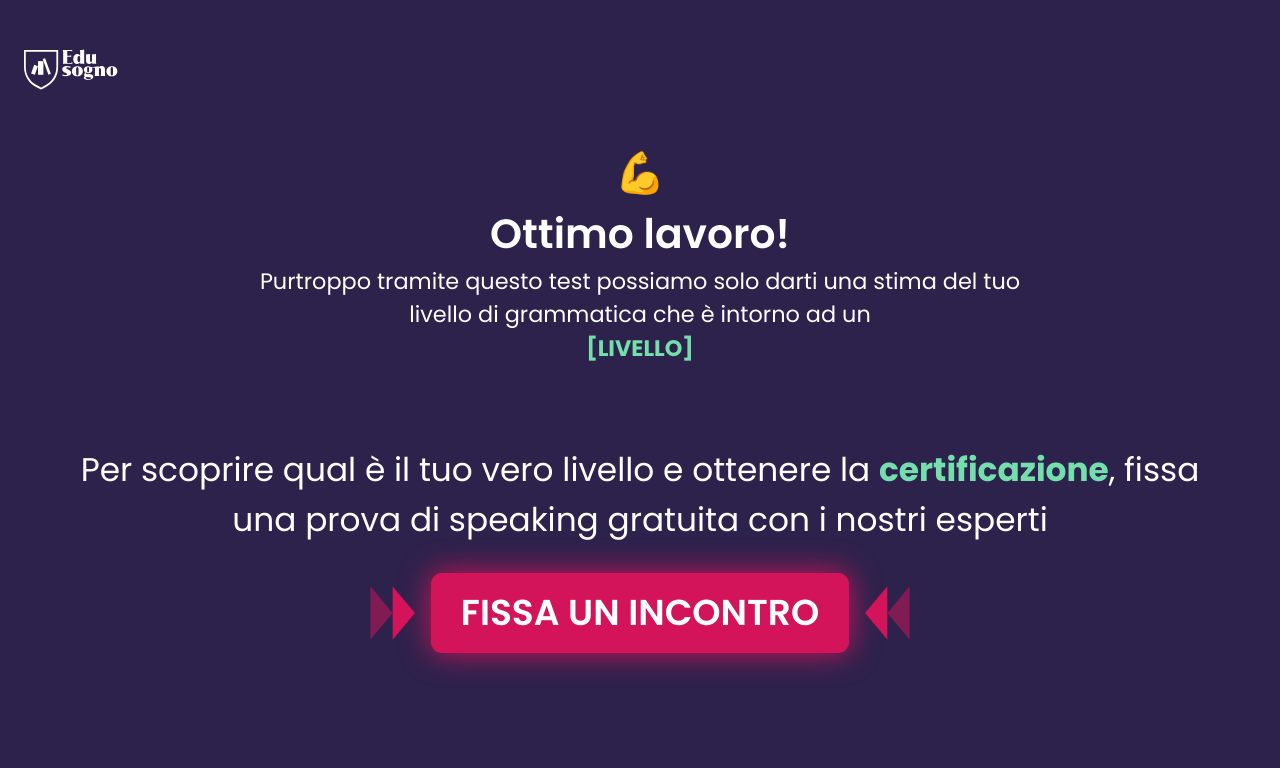
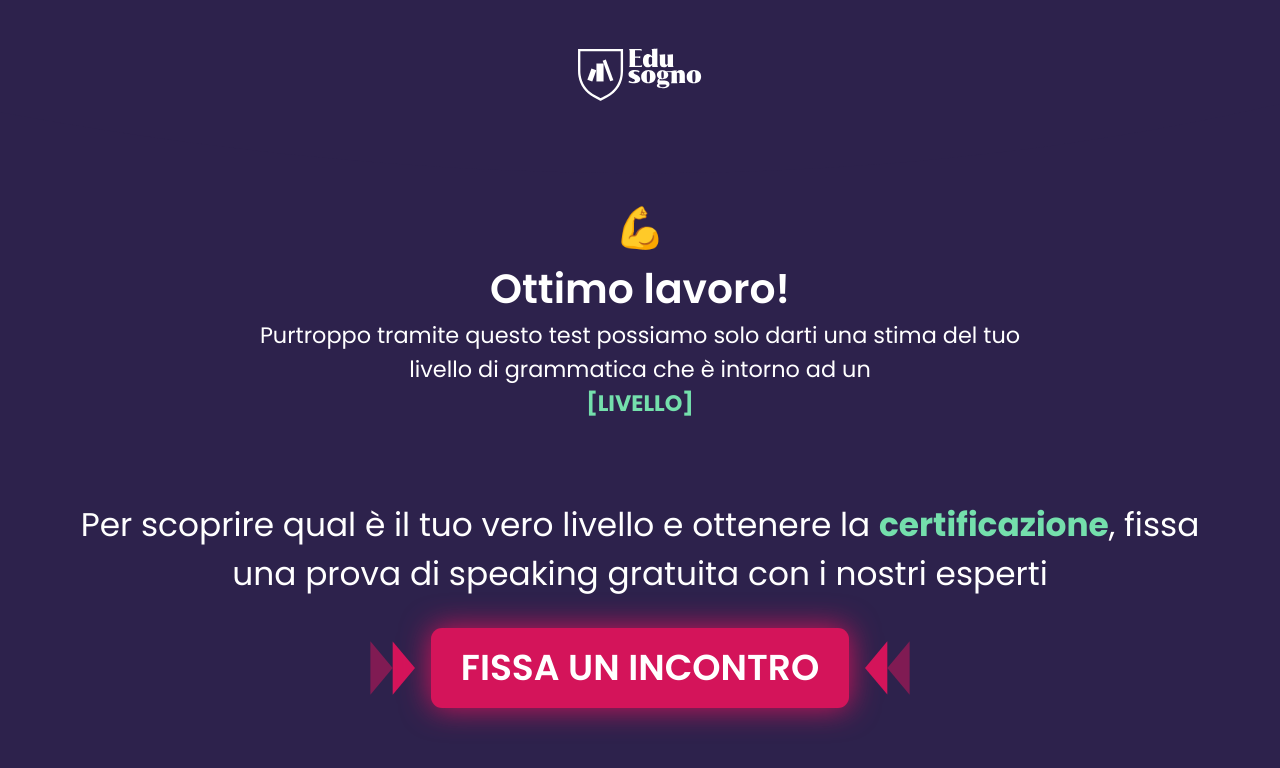
Before and after one commit to viktor998/ed-simulator, a React (Vite) app: page /results in a window 1280 px wide. Shown: the top 768 px of the page. Built offline with nearby package versions, Linux system fonts and the light colour scheme.

Commit message:
fixes to logo

```diff
--- a/src/pages/LandingPage.jsx
+++ b/src/pages/LandingPage.jsx
@@ -14,7 +14,7 @@ import {
 } from "@mui/material";
 import React, { useState } from "react";
 import { NavLink, useLocation, useNavigate } from "react-router-dom";
-
+import logoEdu from "../assets/img/logoEdu.svg";
 import Header from "../components/Header";
 import useMyContext from "../hooks/useMyContext";
 import { Stack } from "@mui/system";
@@ -60,20 +60,28 @@ const LandingPage = () => {
       }}
       className="overflow-y-hidden"
     >
-      <Header
-        sx={{
-          ["@media (max-height:963px) and (min-width:763px)"]: {
-            paddingBottom: "10vh",
-          },
-          "& nav": {
+      <Header form={false}>
+        <Box
+          sx={{
+            width: "fit-content",
             display: "flex",
             flexDirection: "row",
             justifyContent: "center",
             alignItems: "center",
-          },
-        }}
-        logo={true}
-      />
+            margin: "auto auto 10vh auto",
+            "& img": {
+              width: "94px",
+              height: "40x",
+              ["@media (min-width:1047px)"]: {
+                width: "124px",
+                height: "53px",
+              },
+            },
+          }}
+        >
+          <img src={logoEdu} alt="Logo Edusogno" />
+        </Box>
+      </Header>
       <Box
         sx={{
           display: "flex",
--- a/src/pages/QuizPage.jsx
+++ b/src/pages/QuizPage.jsx
@@ -78,7 +78,7 @@ const QuizPage = () => {
             flexDirection: "row",
             justifyContent: "center",
             alignItems: "center",
-            margin: "auto auto 10vh auto",
+            margin: "0 auto 10vh auto",
             "& img": {
               width: "94px",
               height: "40x",
--- a/src/pages/ResultPage.jsx
+++ b/src/pages/ResultPage.jsx
@@ -4,6 +4,7 @@ import React, { useState } from "react";
 import Header from "../components/Header";
 import { CaImage } from "../components/Icons";
 
+import logoEduBianco from "../assets/img/logoEduBianco.svg";
 const ResultPage = () => {
   function ArrowsSm(props) {
     return (
@@ -68,20 +69,28 @@ const ResultPage = () => {
       }}
       className="overflow-y-hidden"
     >
-      <Header
-        white={true}
+      <Header white={true} form={true}>
+        <Box
           sx={{
-          ["@media (max-width:1047px)"]: {
-            "& nav": {
+            width: "fit-content",
             display: "flex",
             flexDirection: "row",
             justifyContent: "center",
             alignItems: "center",
+            margin: "0 auto 10vh auto",
+            "& img": {
+              width: "94px",
+              height: "40x",
+              ["@media (min-width:1047px)"]: {
+                width: "124px",
+                height: "53px",
               },
             },
           }}
-        logo={true}
-      />
+        >
+          <img src={logoEduBianco} alt="Logo Edusogno" />
+        </Box>
+      </Header>
       <Box
         sx={{
           display: "flex",
```
Lines whose indentation alone changed are shown as unchanged.
